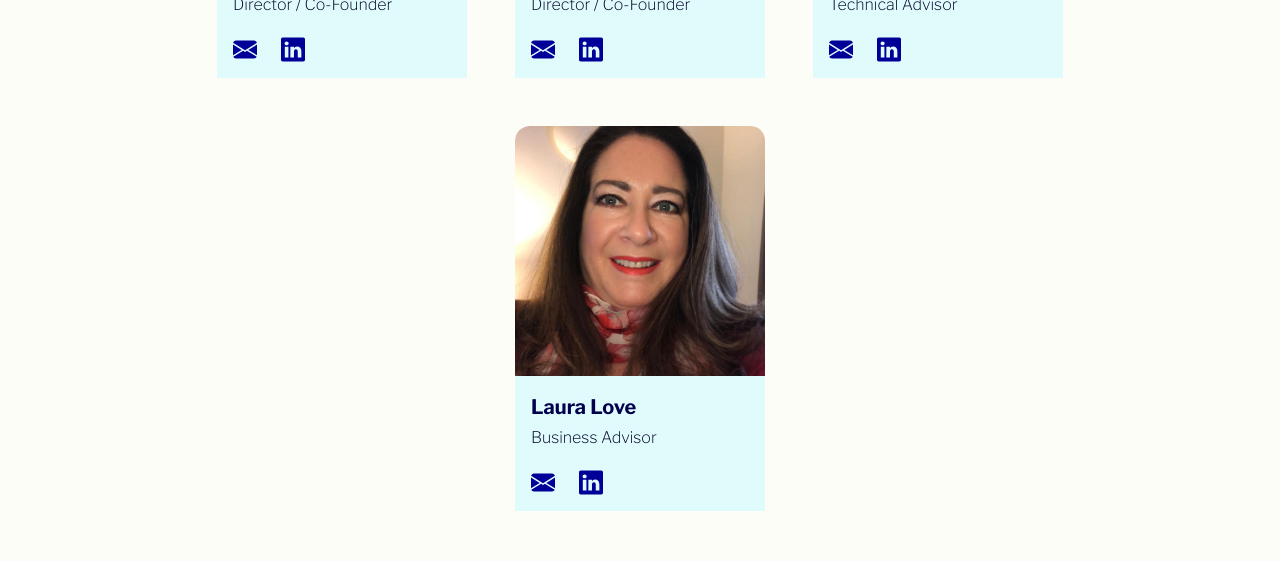
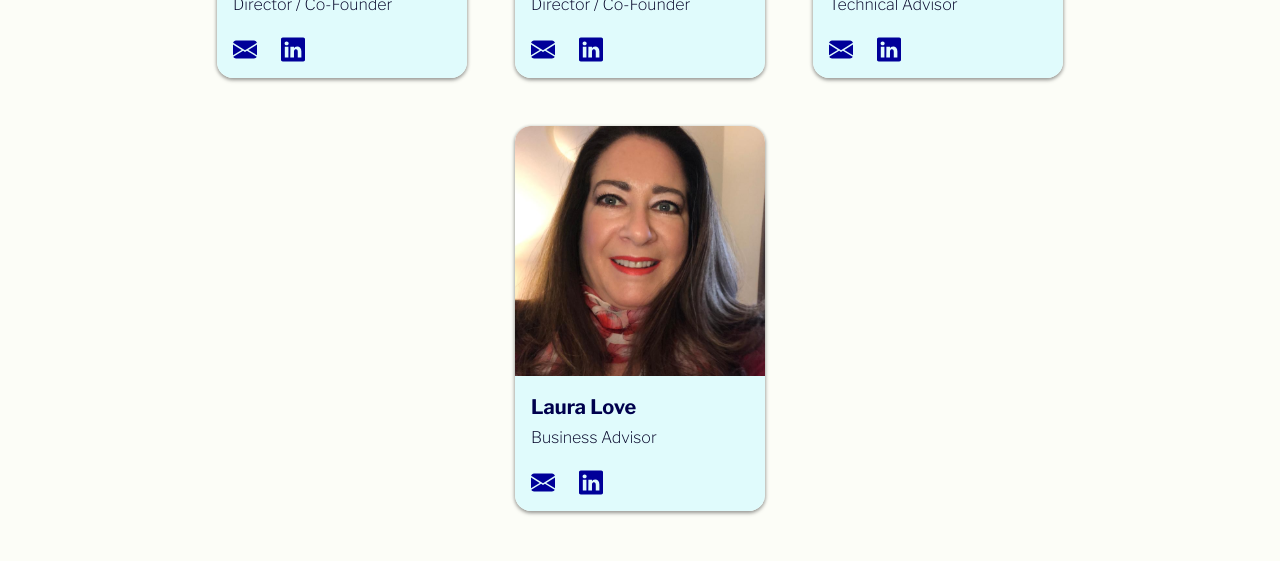
Before and after one commit to Valorise-Limited/Valorise-website, a React (Create React App) app in the folder frontend/: page /about/team in a window 1280 px wide. Shown: the part 1740-2301 px from the top of the page. Built offline with nearby package versions, Linux system fonts and the light colour scheme.

Commit message:
fix: added a shadow with radius to the card and optimized the images.

```diff
--- a/frontend/src/pages/about/components/team-section/TeamsSection.jsx
+++ b/frontend/src/pages/about/components/team-section/TeamsSection.jsx
@@ -40,7 +40,7 @@ const TeamsSection = () => {
         <div className="d-flex js-center">
             {founders?.map((founder, index) => (
                 <figure key={index}>
-                    <img src={founder.avatar} alt="" />
+                    <img src={founder.avatar} className="avatar" loading="lazy" alt="" />
                     <figcaption>
                         <h5>{founder.full_name}</h5>
                         <p>{founder.position}</p>
@@ -61,9 +61,9 @@ const TeamsSection = () => {
         <h5>Development Team</h5>
         <p>The creation of the site would not have been possible without the hard work and dedication of our team. Valorise Limited is proud to work with SkilledUp Life and provide career development opportunities to its members.</p>
         <div className="d-flex js-center">
-        {devTeams?.map((team, index) => (
+            {devTeams?.map((team, index) => (
                 <figure key={index}>
-                    <img src={team.avatar} alt="" />
+                    <img src={team.avatar} className="avatar" loading="lazy" alt="" />
                     <figcaption>
                         <h5>{team.full_name}</h5>
                         <p>{team.position}</p>
--- a/frontend/src/pages/about/components/team-section/team-section.scss
+++ b/frontend/src/pages/about/components/team-section/team-section.scss
@@ -29,13 +29,20 @@
     figure {
         width: 90%;
         margin: 0 auto;
-        img {
+        border-radius: 16px;
+        box-shadow: 0px 2px 4px rgba(0, 0, 0, 0.3), 0px 1px 3px 1px rgba(0, 0, 0, 0.15);
+        .avatar {
             width: 100%;
+            height: 250px;
             object-fit: cover;
+            border-top-left-radius: 16px;
+            border-top-right-radius: 16px;
         }
         figcaption {
             background-color: colors.$brand-sea-green-light;
             padding: 16px;
+            border-bottom-left-radius: 16px;
+            border-bottom-right-radius: 16px;
             h5 {
                 margin-top: 0;
                 margin-bottom: 4px;
```
Also changed, not shown: frontend/src/assets/images/abdul.png.
